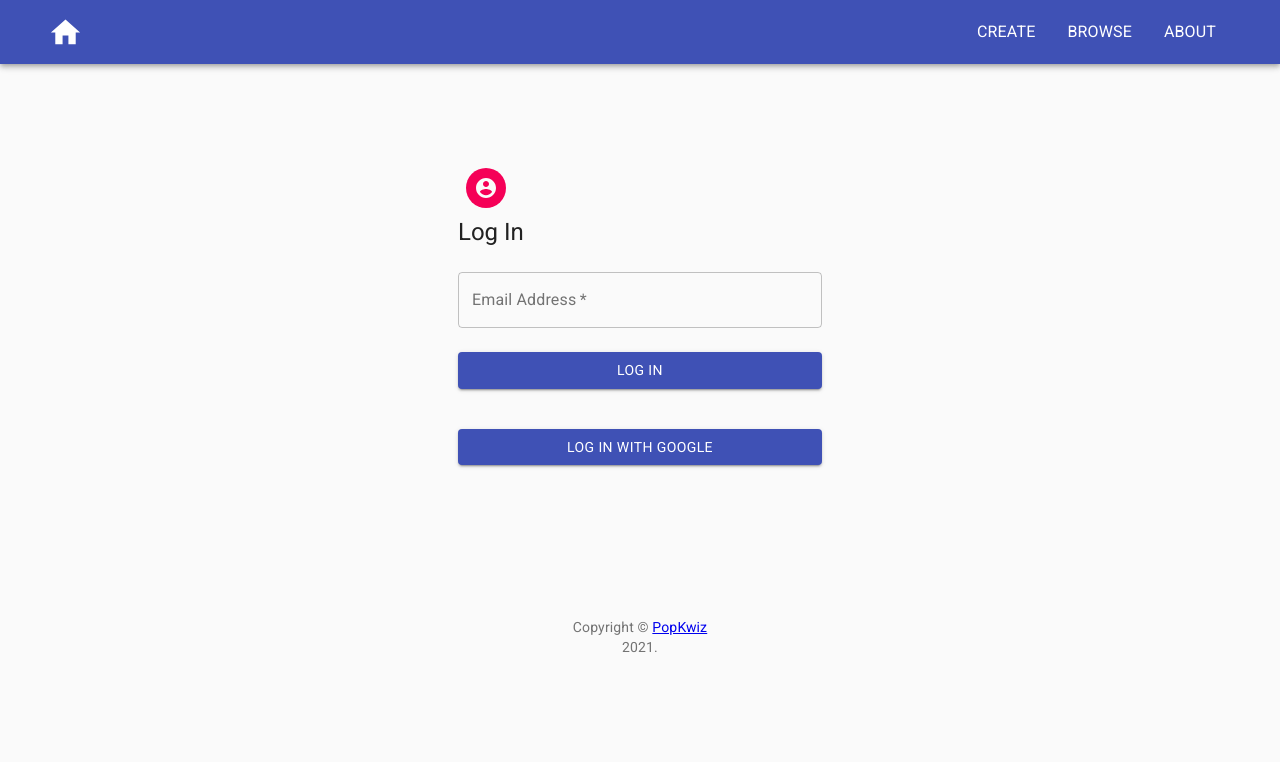
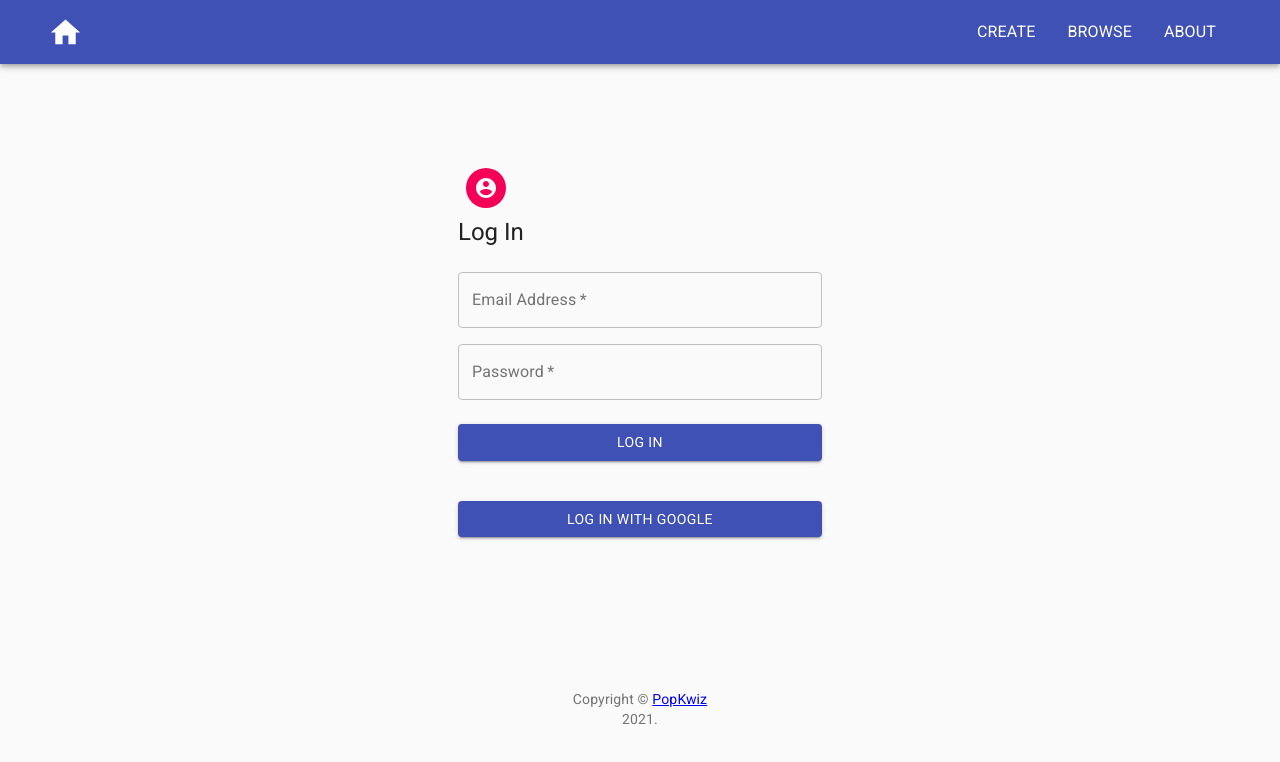
Before and after one commit to dlimx/PopKwiz, a React app: page /login in a window 1280 px wide. Shown: the top 762 px of the page. Built offline with nearby package versions, Linux system fonts and the light colour scheme; no server answers.

Commit message:
Bug fixes
Fixed passing handler function from parent -> child component

```diff
--- a/client/components/FormBuilder.jsx
+++ b/client/components/FormBuilder.jsx
@@ -13,13 +13,6 @@ import { Copyright } from './Copyright';
 
 export function FormBuilder(props) {
   const classes = useStyles();
-
-  const handleChange = (e) => {
-    // console.log(index)
-    console.log(e.target.value);
-    // console.log(props.fields[0].action);
-    props.onChange(e.target.value);
-  };
 
   return (
     <Container component="main" maxWidth="xs">
@@ -47,7 +40,6 @@ export function FormBuilder(props) {
                   id={field.id}
                   autoComplete={field.autoComplete}
                   inputRef={field.inputRef}
-                                    // onChange={handleChange}
                   onChange={(e) => {
                     field.onChange(e.target.value);
                   }}
@@ -63,6 +55,7 @@ export function FormBuilder(props) {
               color="primary"
               className={classes.submit}
               disabled={button.loading}
+              onClick={button.onClick}
             >
               {button.text}
             </Button>
--- a/client/screens/Login.jsx
+++ b/client/screens/Login.jsx
@@ -10,27 +10,23 @@ import { FormBuilder } from '../components/FormBuilder';
 export function Login() {
   const [email, setEmail] = useState('');
   const [password, setPassword] = useState('');
-  // const email = useRef('a');
-  // const password = useRef('');
   const { login } = useAuth();
   const { loginWithGoogle } = useAuth();
   const history = useHistory();
 
   const handleEmailChange = (value) => {
-    console.log(value);
     setEmail(value);
   };
 
-  function handlePasswordChange(value) {
+  const handlePasswordChange = (value) => {
     setPassword(value);
-  }
+  };
 
   // Login using firebase authentication
   async function handleLogin(e) {
     try {
       e.preventDefault();
-      // console.log(password.current.value);
-      const userInfo = await login(email.current.value, password.current.value);
+      const userInfo = await login(email, password);
       console.log(userInfo.user.uid);
       history.push('/');
     } catch (error) {
@@ -51,7 +47,6 @@ export function Login() {
   }
 
   return (
-    // TODO: Create better UI for login using MaterialUI
     <FormBuilder
       header="Log In"
       onSubmit={handleLogin}
@@ -63,43 +58,26 @@ export function Login() {
           id: 'email',
           autoComplete: 'email',
           inputRef: { email },
-          onChange: { handleEmailChange },
-          // onChange: {onChange={() => this.handleEmailChange()}}
+          onChange: handleEmailChange,
+        }, {
+          name: 'password',
+          label: 'Password',
+          type: 'password',
+          id: 'password',
+          autoComplete: 'password',
+          inputRef: { password },
+          onChange: handlePasswordChange,
         },
-        // {
-        //   name: 'password',
-        //   label: 'Password',
-        //   type: 'password',
-        //   id: 'password',
-        //   autoComplete: 'password',
-        //   inputRef: {password},
-        //   onChange: {handlePasswordChange}
-        // }
       ]}
       buttons={[
         {
           text: 'Log In',
+          onClick: handleLogin,
         }, {
           text: 'Log In with Google',
+          onClick: handleGoogleLogin,
         },
       ]}
     />
-
-  // <form onSubmit={handleLogin}>
-  //   <h1>Log In Page:</h1>
-  //   <label htmlFor="username">
-  //     Email:
-  //     <input id="username" type="text" name="username" ref={email} />
-  //   </label>
-  //   <br />
-  //   <label htmlFor="password">
-  //     Password:
-  //     <input id="password" type="password" name="password" ref={password} />
-  //   </label>
-  //   <br />
-  //   <input type="submit" value="Submit" />
-  //   <br />
-  //   <button type="button" onClick={handleGoogleLogin}>Sign in with Google</button>
-  // </form>
   );
 }
```
